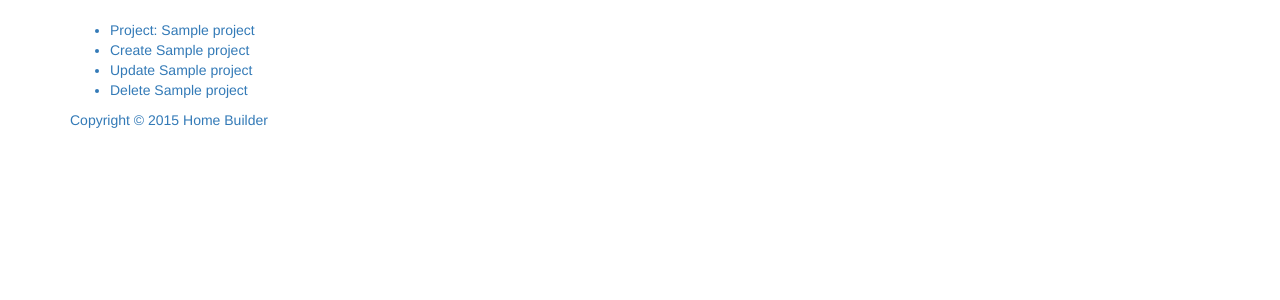
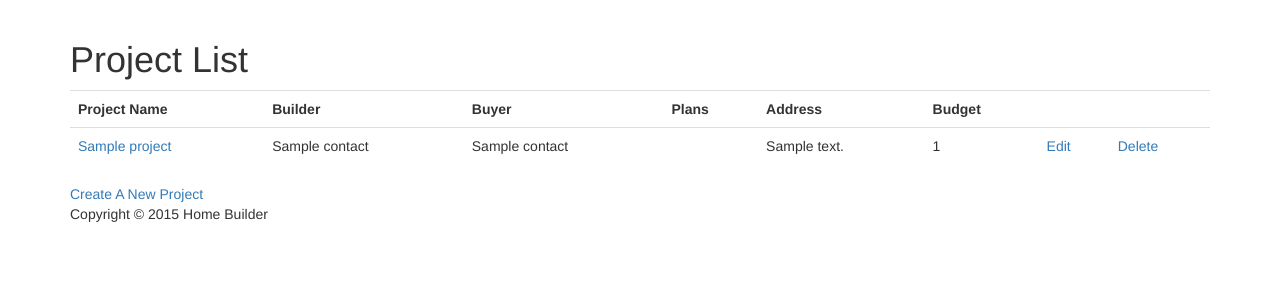
Before and after one commit to NickAdkins/CodeCamp, a Django app: page /projects/ in a window 1280 px wide. Shown: the part 52-352 px from the top of the page. Run offline with Django 3.2, Linux system fonts and the light colour scheme; a user stored in the database is signed in; tables that the repository leaves empty hold one stand-in row (values such as "Sample post"); some libraries are stand-ins or nearby versions.

Commit message:
Cleaned up templates

```diff
--- a/homebuilder/buildermanagement/models.py
+++ b/homebuilder/buildermanagement/models.py
@@ -105,7 +105,7 @@ class AddOn(models.Model):
 class Project(models.Model):
     name = models.CharField(max_length = 200)
     buyer = models.ForeignKey(Contact, related_name='buyer_set')
-    plansfile = models.FileField(upload_to="files/%Y/%m/%d", blank=True, null=True)
+    plansfile = models.FileField('Plans file', upload_to="files/%Y/%m/%d", blank=True, null=True)
     builder = models.ForeignKey(Contact, related_name='builder_set')
     address = models.TextField(blank=True, null=True)
     budget = models.IntegerField(blank=True, null=True)
--- a/homebuilder/buildermanagement/templates/buildermanagement/category_list.html
+++ b/homebuilder/buildermanagement/templates/buildermanagement/category_list.html
@@ -7,9 +7,9 @@
 
 <table class="table">
 <tr>
-    <td>Name</td>
-    <td></td>
-    <td></td>
+    <th>Name</th>
+    <th></th>
+    <th></th>
 </tr>
 {% for category in category_list %}
 <tr>
--- a/homebuilder/buildermanagement/templates/buildermanagement/group_list.html
+++ b/homebuilder/buildermanagement/templates/buildermanagement/group_list.html
@@ -7,9 +7,9 @@
 
 <table class="table">
 <tr>
-    <td>Name</td>
-    <td></td>
-    <td></td>
+    <th>Name</th>
+    <th></th>
+    <th></th>
 </tr>
 {% for group in group_list %}
 <tr>
--- a/homebuilder/buildermanagement/templates/buildermanagement/project_list.html
+++ b/homebuilder/buildermanagement/templates/buildermanagement/project_list.html
@@ -4,15 +4,36 @@
 
 {% block content %}
 
-<ul>
+<h1>Project List</h1>
+<table class="table">
+<tr>
+    <th>Project Name</th>
+    <th>Builder</th>
+    <th>Buyer</th>
+    <th>Plans</th>
+    <th>Address</th>
+    <th>Budget</th>
+    <th></th>
+    <th></th>
+</tr>
 {% for project in project_list %}
-<a href="{% url 'bm:project_detail' project.slug %}"><li> Project: {{ project.name }}</li>
-<a href="{% url 'bm:project_create' %}"><li> Create {{ project.name }}</li>
-<a href="{% url 'bm:project_update' project.slug %}"><li>Update {{ project.name }}</li>
-  <a href="{% url 'bm:project_delete' project.slug %}"><li>Delete {{ project.name }}</li>
+<tr>
+    <td><a href="{% url 'bm:project_detail' project.slug %}">{{ project.name }}</a></td>
+    <td>{{ project.builder }}</td>
+    <td>{{ project.buyer }}</td>
+    <td>{% if project.plans %}<a href="{{ project.plans }}">Link</a>{% endif %}</td>
+    <td>{{ project.address }}</td>
+    <td>{{ project.budget }}</td>
+    <td><a href="{% url 'bm:project_update' project.slug %}">Edit</a></td>
+    <td><a href="{% url 'bm:project_delete' project.slug %}">Delete</a></td>
+</tr>
 {% empty %}
-<li>You have no projects yet. Want to <a href="{% url 'bm:project_create' %}">create one?</a><li>
+<tr>
+<td colspan="8">You have no projects yet. Want to <a href="{% url 'bm:project_create' %}">create one?</a></td>>
+</tr>
 {% endfor %}
-</ul>
+</table>
+
+<a href="{% url 'bm:project_create' %}">Create A New Project</a>
 
 {% endblock %}
```
Also changed, not shown: homebuilder/buildermanagement/templates/buildermanagement/contact_list.html (+9 -9 lines), homebuilder/buildermanagement/templates/buildermanagement/item_list.html (+11 -11 lines), homebuilder/buildermanagement/templates/buildermanagement/project_form.html (+7 -0 lines), homebuilder/buildermanagement/migrations/0008_merge.py (added).
